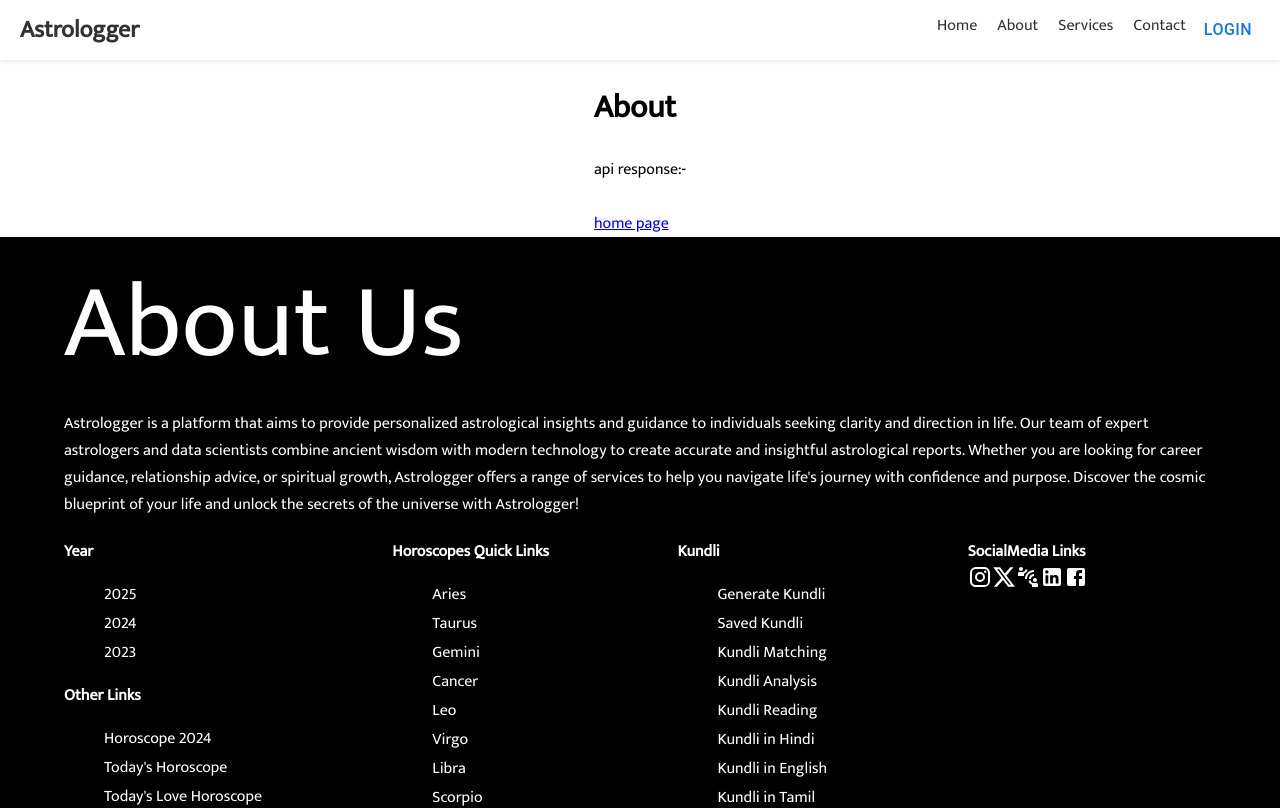
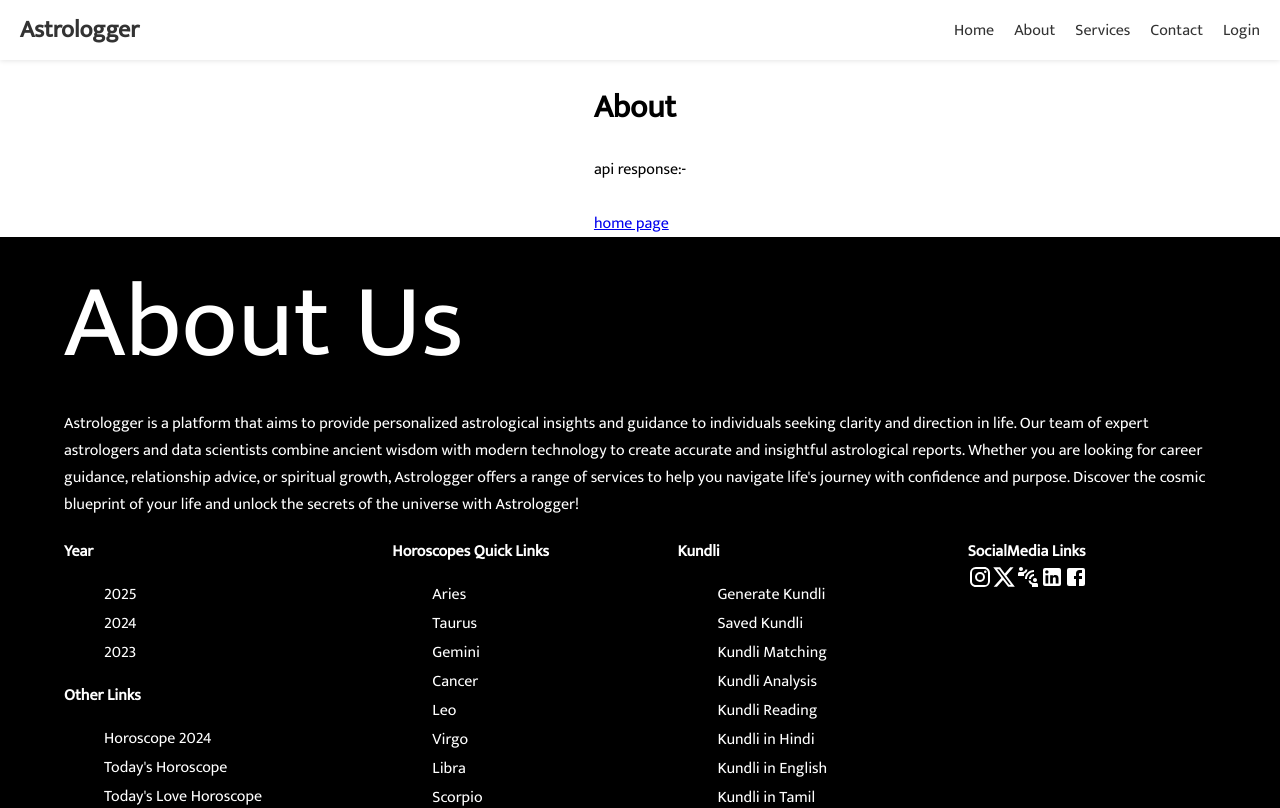
Before and after one commit to Madhukaran-R/astrologer, a React (Create React App) app in the folder frontend/: page /astrologer/about in a window 1280 px wide. Shown: the top 808 px of the page. Built offline with nearby package versions, Linux system fonts and the light colour scheme; no server answers.

Commit message:
design and api changes

```diff
--- a/frontend/src/App.css
+++ b/frontend/src/App.css
@@ -228,7 +228,7 @@
 }
 
 .quicklink li:hover svg {
-  display: inline-block;
+  /* display: inline-block; */
 }
 
 
--- a/frontend/src/App.js
+++ b/frontend/src/App.js
@@ -4,28 +4,60 @@ import { BrowserRouter as Router, Routes, Route } from "react-router-dom";
 import Home from "./pages/home";
 import About from "./pages/about";
 import { createContext, useEffect, useState } from "react";
+import { PostAPICall } from "./utils/network";
+import { Backdrop, CircularProgress } from "@mui/material";
 
 export const UserContext = createContext();
 
 function App() {
   const [login, setLogin] = useState(false);
+  const [loader, setLoader] = useState(false);
+
+  const initLoader = (status) => {
+    setLoader(status);
+  };
 
   const loginDetails = createContext({
     loggedIn: login,
-    Login: () => {
-      alert("Login Successful!");
-      localStorage.setItem("login", true);
-      setLogin(true);
+    Login: async () => {
+      initLoader(true);
+      let response = await PostAPICall("/api/login", {
+        username: "admin",
+        password: "admin",
+      }).catch((err) => {
+        alert(err);
+        initLoader(false);
+      });
+      initLoader(false);
+      if (response && response.errorCode === 1) {
+        alert(response.error);
+        setLogin(false);
+        return;
+      } else {
+        setLogin(true);
+        alert(response.message);
+      }
     },
-    Logout: () => {
-      alert("Loggedout Successful!");
-      localStorage.removeItem("login");
+    Logout: async () => {
+      initLoader(true);
+      let response = await PostAPICall("/api/logout", {}).catch((err) => {
+        alert(err);
+        initLoader(false);
+      });
+      initLoader(false);
+      if (response && response.errorCode === 1) {
+        alert(response.error);
+        return;
+      } else {
+        alert(response.message);
+      }
       setLogin(false);
     },
+    progress: initLoader,
   });
 
   useEffect(() => {
-    if (localStorage.getItem("login")) {
+    if (document.cookie.includes("loggedin=true")) {
       setLogin(true);
     }
   }, [login, loginDetails]);
@@ -41,6 +73,14 @@ function App() {
           </Routes>
         </Layout>
       </Router>
+      <Backdrop
+        sx={(theme) => ({ color: "#fff", zIndex: theme.zIndex.drawer + 1 })}
+        open={loader}
+        onClick={() => {}}
+      >
+        <CircularProgress color="inherit" />
+        <span>Loading........</span>
+      </Backdrop>
     </UserContext.Provider>
   );
 }
--- a/frontend/src/components/topbar.jsx
+++ b/frontend/src/components/topbar.jsx
@@ -1,6 +1,6 @@
 import React, { useContext } from "react";
 import MenuIcon from '@mui/icons-material/Menu';
-import { Button, SwipeableDrawer } from "@mui/material";
+import { SwipeableDrawer } from "@mui/material";
 import { useNavigate } from 'react-router-dom';
 import { UserContext } from "../App";
 
@@ -28,10 +28,10 @@ function Topbar() {
                         <li className="menu-item" onClick={() => goto("/about")}>About</li>
                         <li className="menu-item" onClick={() => goto("/services")}>Services</li>
                         <li className="menu-item" onClick={() => goto("/contact")}>Contact</li>
-                        <li>
+                        <li className="menu-item">
                             {loginDetails._currentValue.loggedIn === false ?
-                                <Button size="small" className="a_btn" onClick={loginDetails._currentValue.Login}>Login</Button> :
-                                <Button size="small" className="a_btn" onClick={loginDetails._currentValue.Logout}>Logout</Button>}
+                                <span onClick={loginDetails._currentValue.Login}>Login</span> :
+                                <span onClick={loginDetails._currentValue.Logout}>Logout</span>}
                         </li>
                     </ul>
                 </div>
@@ -45,8 +45,8 @@ function Topbar() {
                     <li className="drawer-item" onClick={() => goto("/saved-kundli")}>Saved Kundli</li>
                     <li className="drawer-item">
                         {loginDetails._currentValue.loggedIn === false ?
-                            <Button size="small" className="a_btn" onClick={loginDetails._currentValue.Login}>Login</Button> :
-                            <Button size="small" className="a_btn" onClick={loginDetails._currentValue.Logout}>Logout</Button>}
+                            <span onClick={loginDetails._currentValue.Login}>Login</span> :
+                            <span onClick={loginDetails._currentValue.Logout}>Logout</span>}
                     </li>
                 </ul>
             </SwipeableDrawer>
@@ -54,19 +54,4 @@ function Topbar() {
     );
 }
 
-// css from drawer item
-// .drawer-menu {
-//     list-style-type: none;
-//     padding: 0;
-//     margin: 0;
-//     width: 200px;
-// }
-
-// .drawer-item {
-//     padding: 10px;
-//     cursor: pointer;
-// }
-
-
-
 export default Topbar;
--- /dev/null
+++ b/frontend/src/utils/network.js
@@ -0,0 +1,17 @@
+const GetAPICall = async (url) => {
+  const response = await fetch(url);
+  return response.json();
+};
+
+const PostAPICall = async (url, data) => {
+  const response = await fetch(url, {
+    method: "POST",
+    headers: {
+      "Content-Type": "application/json",
+    },
+    body: JSON.stringify(data),
+  });
+  return response.json();
+};
+
+export { GetAPICall, PostAPICall };
```
Also changed, not shown: 13 other files (tests, documents, lock files or other folders).
